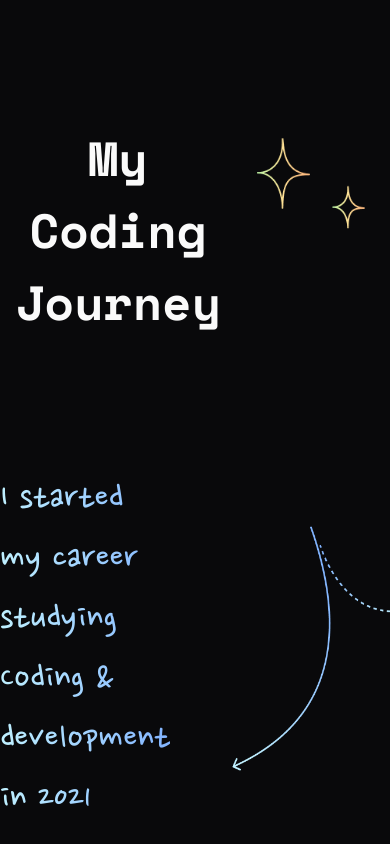
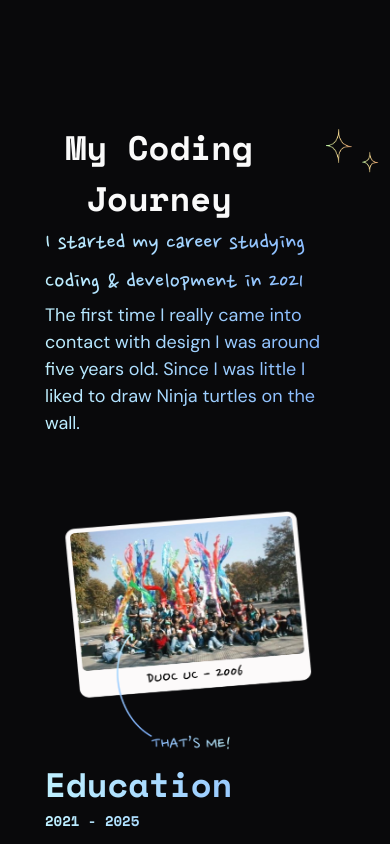
Before and after one commit to mrcoder57/portfolio-dark, a Next.js app: page / in a window 390 px wide. Shown: the part 2220-3064 px from the top of the page. Built offline with nearby package versions, Linux system fonts and the light colour scheme.

Commit message:
fix: make responsive

```diff
--- a/components/experience/experience.tsx
+++ b/components/experience/experience.tsx
@@ -4,10 +4,11 @@ import Image from "next/image";
 const Experience = () => {
   return (
     <div className=" flex flex-col items-center justify-center w-full h-full my-4 py-auto">
-      <div className=" flex flex-row items-center justify-center text-center mt-14 gap-x-1 ">
-        <h2 className={`${space_Mono.className} text-[48px] font-bold`}>
+      <div className=" flex flex-row items-center justify-center text-center mt-14 lg:gap-x-1 ">
+        <h2 className={`${space_Mono.className} lg:text-[48px] text-[34px]  font-bold`}>
           My Coding Journey
         </h2>
+        <div className="flex items-center justify-center lg:h-[200px] lg:w-[150px] h-[80px] w-[80px]">
           <Image
             src={"/star-props.png"}
             alt="portfolio"
@@ -15,18 +16,25 @@ const Experience = () => {
             height={200}
           />
         </div>
-      <div className=" flex flex-row items-center justify-between w-full">
+      </div>
+      <div className=" flex lg:flex-row flex-col items-center justify-between w-full">
         <p
-          className={` ${nanum_Pen_Script.className} text-[40px] max-w-[300px] bg-gradient-to-r from-[#BFF0FF] to-[#82B4FF] bg-clip-text text-transparent`}
+          className={` ${nanum_Pen_Script.className} lg:text-[40px] text-[26px] max-w-[300px] bg-gradient-to-r from-[#BFF0FF] to-[#82B4FF] bg-clip-text text-transparent`}
         >
           I started my career studying Coding & development in 2021
         </p>
+        <div className="lg:flex hidden items-center justify-center lg:h-[350px] lg:w-[250px] h-[150px] w-[100px]">
+          {" "}
+          {/* Flex container to center content */}
           <Image
-          src={"/journey-line.png"}
+            src="/journey-line.png"
             alt="portfolio"
-          width={250}
-          height={350}
+            width={250} // Original width
+            height={350} // Original height
+            layout="responsive" // Maintain aspect ratio and make it responsive
+            className="object-contain" // Adjust this if you want a different scaling behavior
           />
+        </div>
         <p
           className={` ${dm_Sans.className} text-[18px] max-w-[300px] bg-gradient-to-r from-[#BFF0FF] to-[#82B4FF] bg-clip-text text-transparent`}
         >
```
Lines whose indentation alone changed are shown as unchanged.
